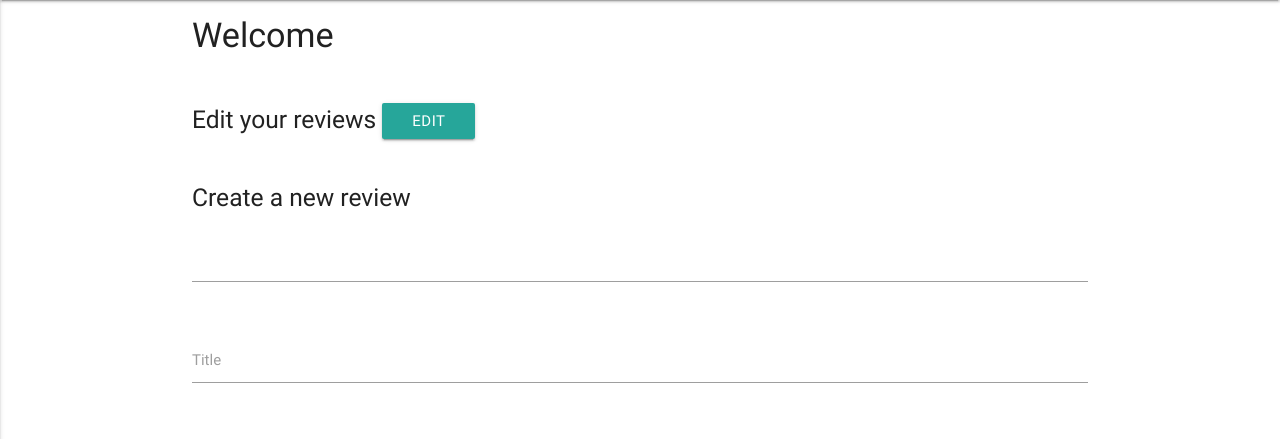
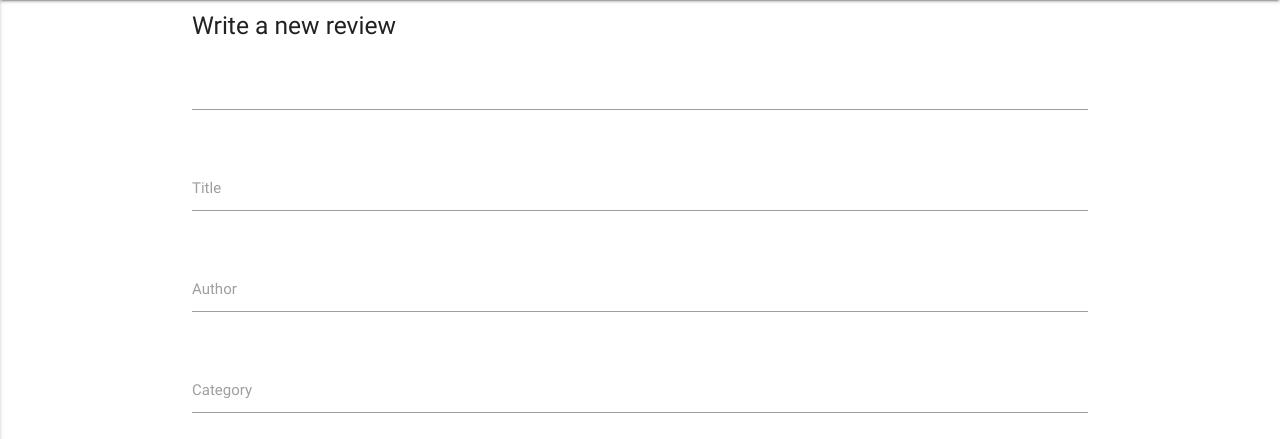
Before and after one commit to amosborn/milestone-project-3, a Flask app: page /add_review in a window 1280 px wide. Shown: the part 64-503 px from the top of the page. Run offline with Flask 2, Linux system fonts and the light colour scheme; some libraries are stand-ins or nearby versions.

Commit message:
Amended heading

```diff
--- a/templates/addreview.html
+++ b/templates/addreview.html
@@ -1,11 +1,7 @@
 {% extends 'base.html' %}
 {% block content %}
 <div class="container">
-    <h4>Welcome</h4>
-    <br>
-    <h5>Edit your reviews <a href="{{ url_for('get_reviews') }}" class="waves-effect waves-light btn">Edit</a></h5>
-    <br>
-    <h5>Create a new review</h5>
+    <h5>Write a new review</h5>
     <div class="row">
         <form action="{{ url_for('insert_review') }}" method="POST" class="col s12">
             <div class="row">
```
